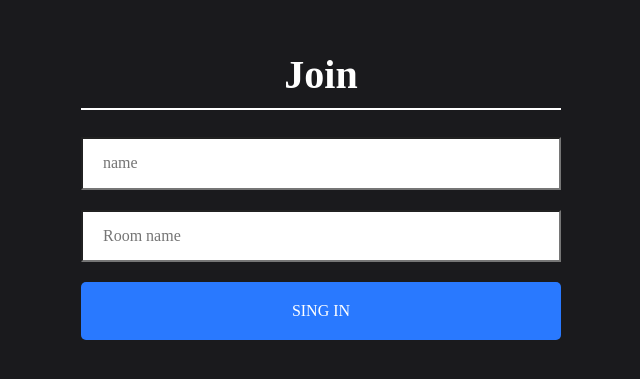
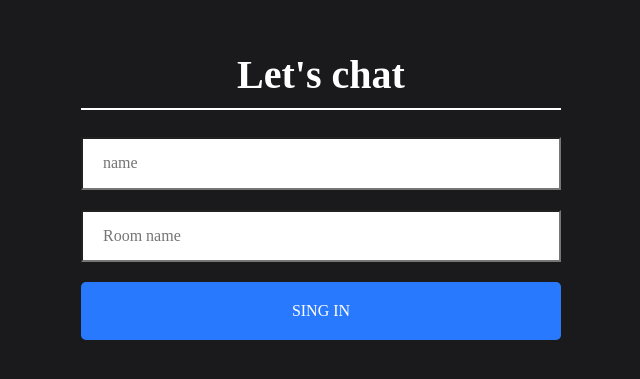
Before and after one commit to juan-urtazun/chat-app, a React (Create React App) app in the folder client/: page / in a window 1280 px wide. Shown: the part 217-596 px from the top of the page, without its empty margins (319-959 px from the left). Built offline with nearby package versions, Linux system fonts and the light colour scheme.

Commit message:
refactor(i18n): change join title &  placeholders text

```diff
--- a/client/src/i18n.js
+++ b/client/src/i18n.js
@@ -11,7 +11,7 @@ i18n
     resources: {
       en: {
         translation: {
-          join: "Join",
+          join: "Let's chat",
           "Sing In": "Sing In",
           "Name": "name",
           "Room name": "Room name" ,
@@ -21,10 +21,10 @@ i18n
       },
       es: {
         translation: {
-          join: "Unirse",
+          join: "Chateamos un rato?",
           "Sing In": "Ingresar",
-          "Name": "Nombre",
-          "Room name": "Nombre de la sala",
+          "Name": "Ingrese un apodo",
+          "Room name": "Ingresa el nombre de la sala",
           "Type a message": "Escriba un mesaje...",
           "Send": "Enviar"
         },
```
